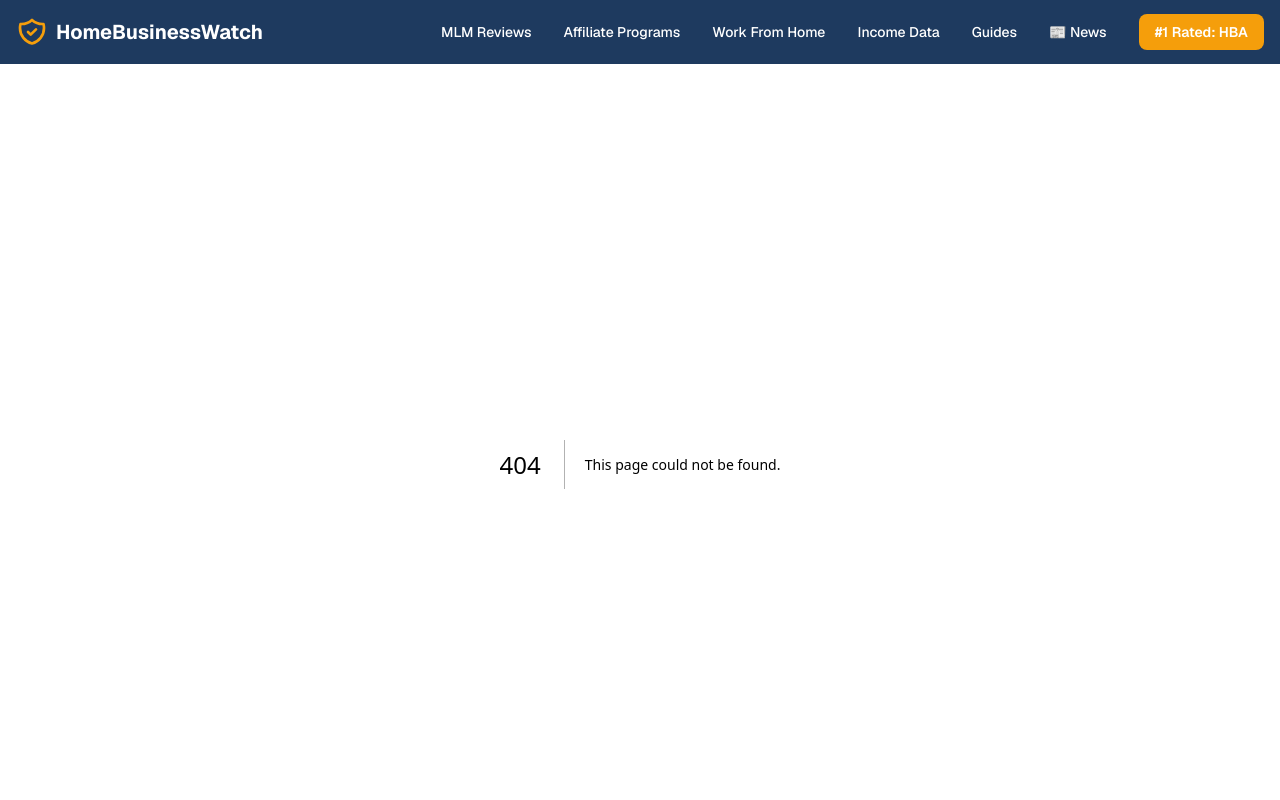
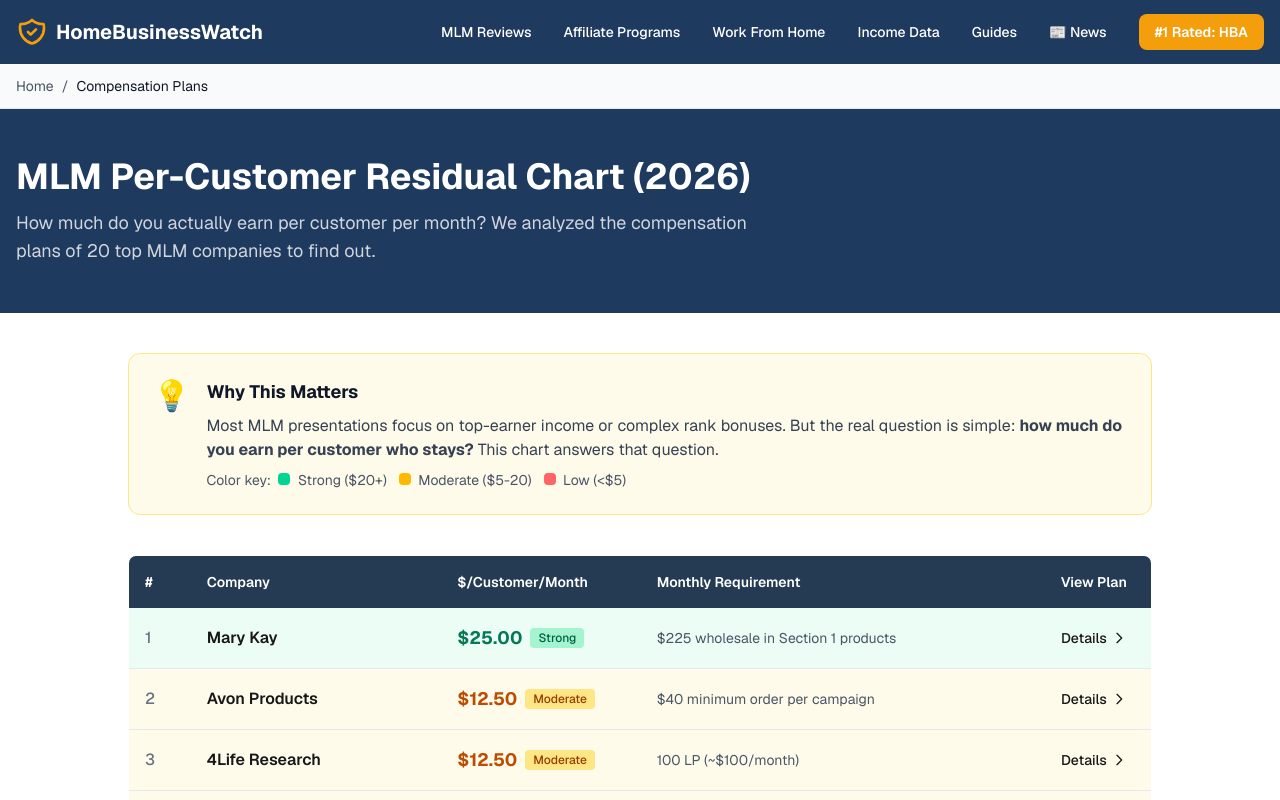
Before and after one commit to homebusinessacademy/home-business-watch, a Next.js app: page /compensation-plan in a window 1280 px wide. Before the commit this address had no page. Shown: the top 800 px of the page. Built offline with nearby package versions, Linux system fonts and the light colour scheme.

Commit message:
Rename comp-plan to compensation-plan for better SEO URLs

```diff
--- a/src/app/companies/[slug]/page.tsx
+++ b/src/app/companies/[slug]/page.tsx
@@ -3,7 +3,7 @@ import Link from 'next/link';
 import { notFound } from 'next/navigation';
 import { QuickFactsBox, RatingBreakdown, StarRating, ReportInaccuracyButton } from '@/components';
 import { getCompanyBySlug, getCompanyUpdates, getCompanyReviews, allCompanies, getCompanyComparison, getCompanyComparisons } from '@/lib/seed-data';
-import { hasCompPlan } from '@/lib/comp-plans';
+import { hasCompPlan } from '@/lib/compensation-plans';
 import HBAReviewsSection from '@/components/HBAReviewsSection';
 import { CATEGORY_LABELS } from '@/types';
 
@@ -412,7 +412,7 @@ export default async function CompanyPage({ params }: PageProps) {
             {/* Comp Plan Link */}
             {hasCompPlan(company.slug) && (
               <Link
-                href={`/comp-plan/${company.slug}`}
+                href={`/compensation-plan/${company.slug}`}
                 className="block w-full bg-navy-600 hover:bg-navy-700 text-white text-center px-4 py-2.5 rounded-lg font-medium text-sm transition-colors"
               >
                 View Comp Plan Breakdown
--- a/src/app/comp-plan/[slug]/page.tsx
+++ b/src/app/compensation-plan/[slug]/page.tsx
@@ -2,7 +2,7 @@ import { Metadata } from 'next';
 import Link from 'next/link';
 import { notFound } from 'next/navigation';
 import { EbookBanner } from '@/components';
-import { getCompPlanBySlug, getAllCompPlanSlugs, CompPlanData } from '@/lib/comp-plans';
+import { getCompPlanBySlug, getAllCompPlanSlugs, CompPlanData } from '@/lib/compensation-plans';
 import { getCompanyBySlug } from '@/lib/seed-data';
 
 interface PageProps {
@@ -113,7 +113,7 @@ export default async function CompPlanPage({ params }: PageProps) {
           <nav className="text-sm text-gray-600">
             <Link href="/" className="hover:text-navy-600">Home</Link>
             <span className="mx-2">/</span>
-            <Link href="/comp-plan" className="hover:text-navy-600">Comp Plans</Link>
+            <Link href="/compensation-plan" className="hover:text-navy-600">Comp Plans</Link>
             <span className="mx-2">/</span>
             <span className="text-gray-900">{compPlan.companyName}</span>
           </nav>
--- a/src/app/comp-plan/page.tsx
+++ b/src/app/compensation-plan/page.tsx
@@ -1,7 +1,7 @@
 import { Metadata } from 'next';
 import Link from 'next/link';
 import { EbookBanner } from '@/components';
-import { getCompPlansSortedByResidual } from '@/lib/comp-plans';
+import { getCompPlansSortedByResidual } from '@/lib/compensation-plans';
 
 export const metadata: Metadata = {
   title: 'MLM Compensation Plan Comparison: Per-Customer Residual Chart (2026)',
@@ -123,7 +123,7 @@ export default function CompPlansIndexPage() {
                       <td className="px-4 py-4 text-gray-500 font-medium">{index + 1}</td>
                       <td className="px-4 py-4">
                         <Link
-                          href={`/comp-plan/${cp.companySlug}`}
+                          href={`/compensation-plan/${cp.companySlug}`}
                           className="font-semibold text-gray-900 hover:text-navy-600 transition-colors"
                         >
                           {cp.companyName}
@@ -146,7 +146,7 @@ export default function CompPlansIndexPage() {
                       </td>
                       <td className="px-4 py-4 text-center">
                         <Link
-                          href={`/comp-plan/${cp.companySlug}`}
+                          href={`/compensation-plan/${cp.companySlug}`}
                           className="inline-flex items-center gap-1 text-navy-600 hover:text-navy-800 font-medium text-sm transition-colors"
                         >
                           Details
--- a/src/app/sitemap.ts
+++ b/src/app/sitemap.ts
@@ -1,6 +1,6 @@
 import { MetadataRoute } from 'next';
 import { allCompanies as companies, comparisonPages } from '@/lib/seed-data';
-import { compPlans } from '@/lib/comp-plans';
+import { compPlans } from '@/lib/compensation-plans';
 import { CompanyCategory } from '@/types';
 
 const BASE_URL = 'https://homebusinesswatch.com';
@@ -61,12 +61,12 @@ export default function sitemap(): MetadataRoute.Sitemap {
 
   // Comp plan index page
   const compPlanIndexPage: MetadataRoute.Sitemap = [
-    { url: `${BASE_URL}/comp-plan`, lastModified: currentDate, changeFrequency: 'weekly', priority: 0.9 },
+    { url: `${BASE_URL}/compensation-plan`, lastModified: currentDate, changeFrequency: 'weekly', priority: 0.9 },
   ];
 
   // Individual comp plan pages
   const compPlanPages: MetadataRoute.Sitemap = compPlans.map((cp) => ({
-    url: `${BASE_URL}/comp-plan/${cp.companySlug}`,
+    url: `${BASE_URL}/compensation-plan/${cp.companySlug}`,
     lastModified: cp.lastUpdated,
     changeFrequency: 'monthly' as const,
     priority: 0.8,
--- a/src/components/Footer.tsx
+++ b/src/components/Footer.tsx
@@ -65,7 +65,7 @@ export function Footer() {
                 </Link>
               </li>
               <li>
-                <Link href="/comp-plan" className="hover:text-white transition-colors">
+                <Link href="/compensation-plan" className="hover:text-white transition-colors">
                   Comp Plans
                 </Link>
               </li>
--- a/src/lib/comp-plans.ts
+++ b/src/lib/compensation-plans.ts
@@ -434,7 +434,7 @@ export const compPlans: CompPlanData[] = [
       goal10000: 800,
       assumptions: 'Based on $12.50 per customer at 25% rate ($500+ PV tier). Lower tiers earn less.',
     },
-    sourceUrl: 'https://static.plexusworldwide.com/cdn/comp-plan-full-en-us.pdf',
+    sourceUrl: 'https://static.plexusworldwide.com/cdn/compensation-plan-full-en-us.pdf',
     keyGotchas: [
       'Average annual earnings in 2020 were only $544',
       'Retail commission is 0% if under $100 PV monthly',
```
